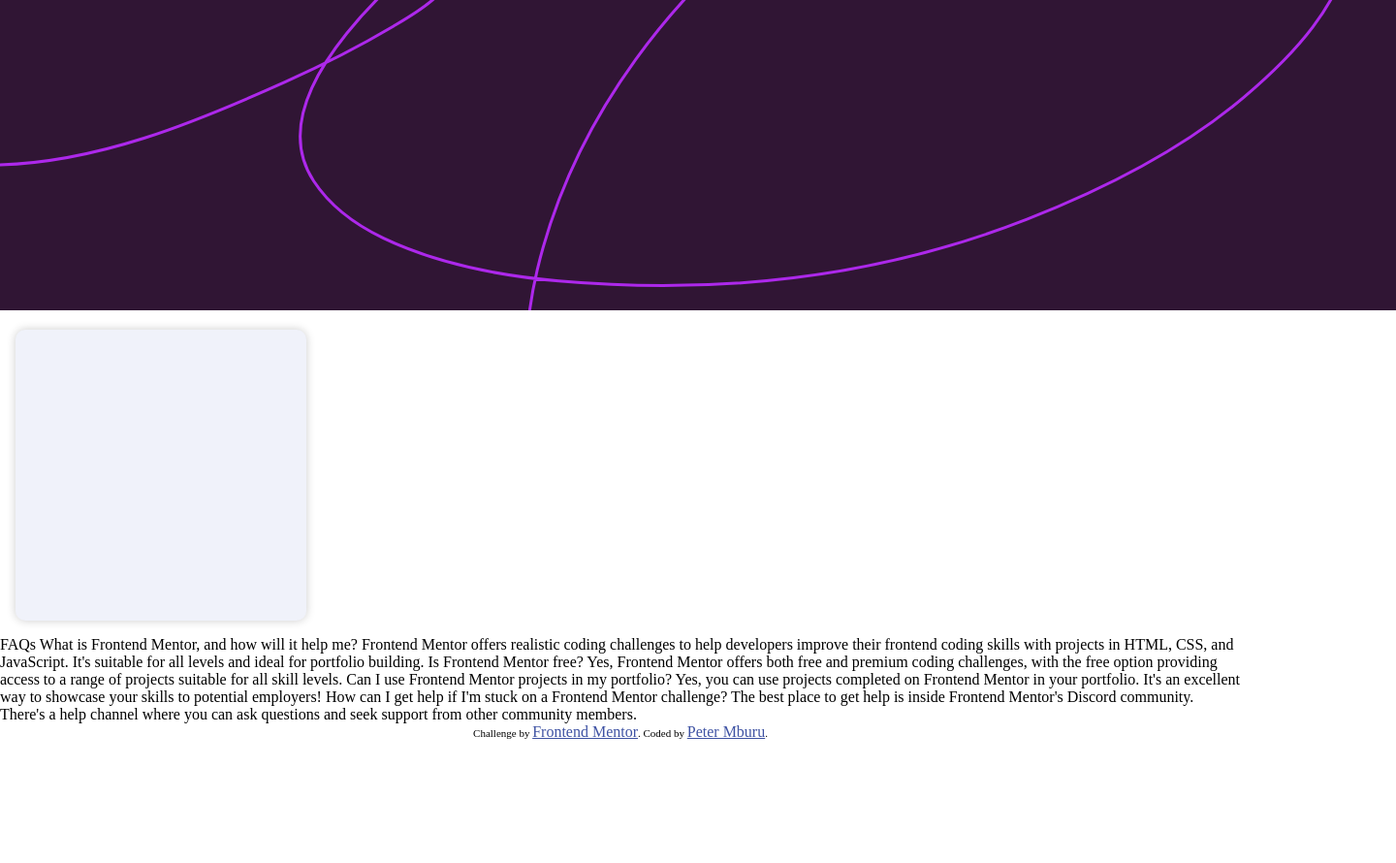
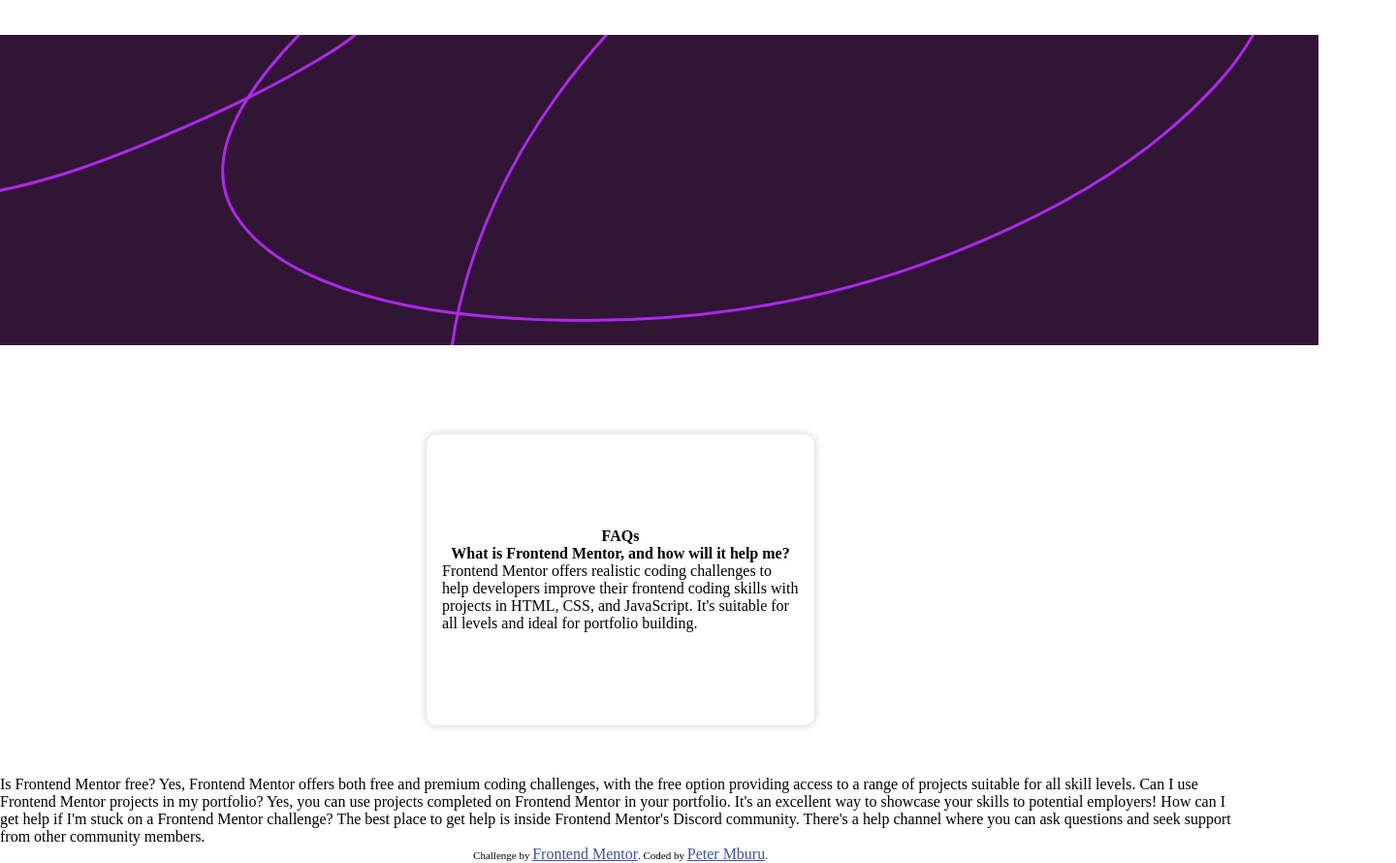
Before and after one commit to kiganyamburu/Frontendmentor-FAQ-Accordion, a plain HTML site: page index.html in a window 1280 px wide. Shown: the whole page at 97% size, 1440 px wide, since content can reach past the window. Before the commit the page ends 800 px from the top, so only its background shows below. Drawn offline with Linux system fonts and the light colour scheme.

Commit message:
tying to add the contents on the card

```diff
--- a/index.html
+++ b/index.html
@@ -25,20 +25,27 @@
           alt="bg pic"
         />
       </div>
-      <div class="main-card"></div>
+      <div class="main-card">
+        <h1>FAQs</h1>
+        <h2>What is Frontend Mentor, and how will it help me?</h2>
+        <p>
+          Frontend Mentor offers realistic coding challenges to help developers
+          improve their frontend coding skills with projects in HTML, CSS, and
+          JavaScript. It's suitable for all levels and ideal for portfolio
+          building.
+        </p>
+      </div>
     </div>
-    FAQs What is Frontend Mentor, and how will it help me? Frontend Mentor
-    offers realistic coding challenges to help developers improve their frontend
-    coding skills with projects in HTML, CSS, and JavaScript. It's suitable for
-    all levels and ideal for portfolio building. Is Frontend Mentor free? Yes,
-    Frontend Mentor offers both free and premium coding challenges, with the
-    free option providing access to a range of projects suitable for all skill
-    levels. Can I use Frontend Mentor projects in my portfolio? Yes, you can use
-    projects completed on Frontend Mentor in your portfolio. It's an excellent
-    way to showcase your skills to potential employers! How can I get help if
-    I'm stuck on a Frontend Mentor challenge? The best place to get help is
-    inside Frontend Mentor's Discord community. There's a help channel where you
-    can ask questions and seek support from other community members.
+
+    Is Frontend Mentor free? Yes, Frontend Mentor offers both free and premium
+    coding challenges, with the free option providing access to a range of
+    projects suitable for all skill levels. Can I use Frontend Mentor projects
+    in my portfolio? Yes, you can use projects completed on Frontend Mentor in
+    your portfolio. It's an excellent way to showcase your skills to potential
+    employers! How can I get help if I'm stuck on a Frontend Mentor challenge?
+    The best place to get help is inside Frontend Mentor's Discord community.
+    There's a help channel where you can ask questions and seek support from
+    other community members.
 
     <div class="attribution">
       Challenge by
--- a/styles.css
+++ b/styles.css
@@ -14,17 +14,23 @@
   background-color: transparent;
   font-size: 1rem;
 }
-
+.main-container {
+  display: flex;
+  flex-wrap: wrap;
+  justify-content: center;
+  align-items: center;
+  height: 100vh;
+}
 .main-card {
   display: flex;
   flex-direction: column;
   justify-content: center;
   align-items: center;
-  background-color: hsl(227, 47%, 96%);
+  background-color: white;
   border-radius: 10px;
   padding: 1rem;
   margin: 1rem;
-  width: 300px;
+  width: 400px;
   height: 300px;
   box-shadow: 0 0 10px hsl(0, 0%, 80%);
 }
```
